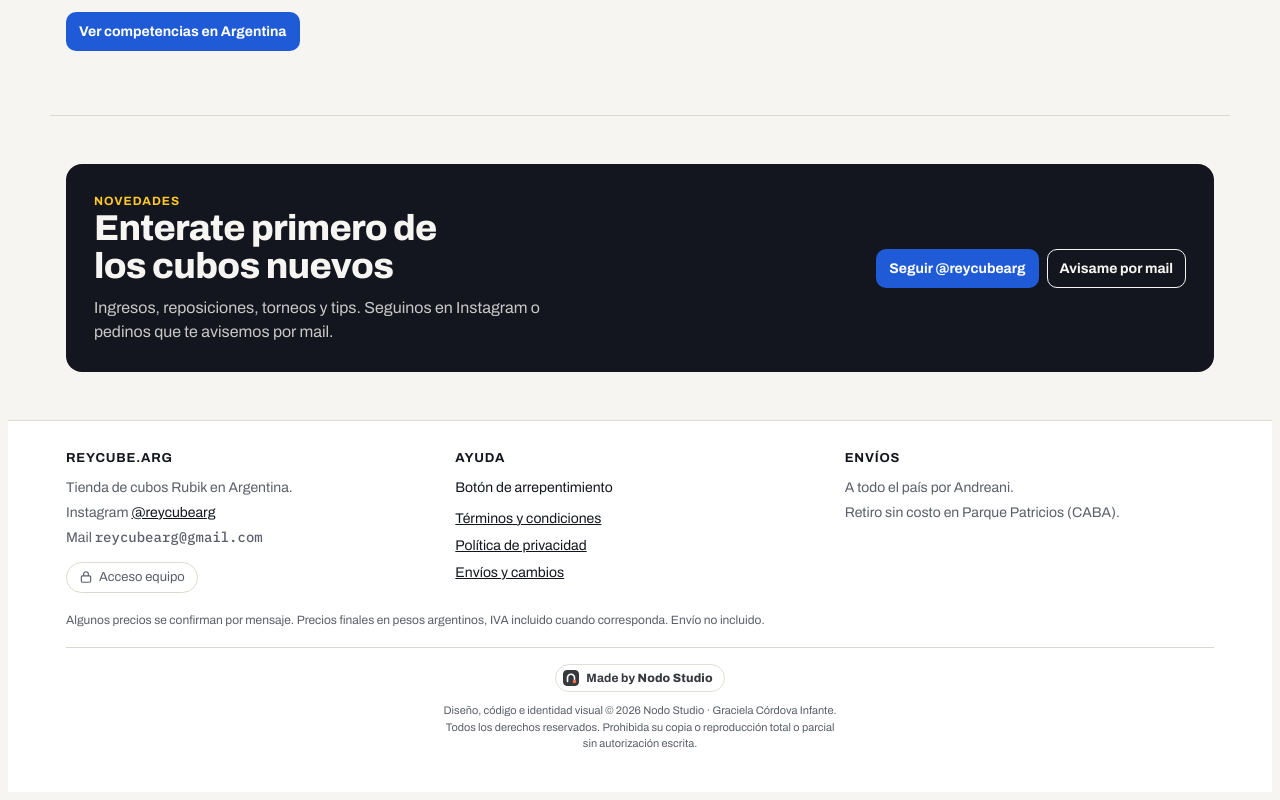
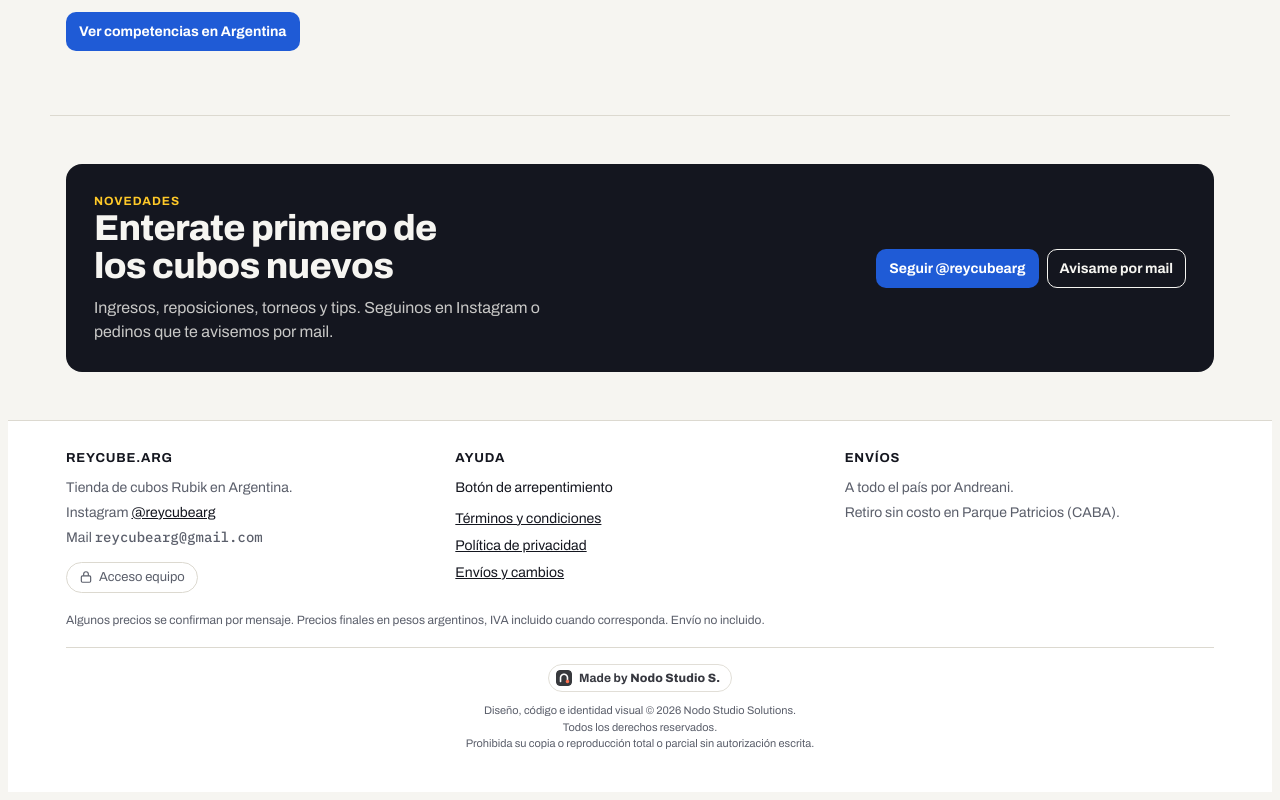
Before and after one commit to GracielaCordova/reycube.arg, a website: page public/index.html in a window 1280 px wide. Shown: the part 7958-8758 px from the top of the page. Drawn offline with Linux system fonts and the light colour scheme; no server answers.

Commit message:
Update index.html

```diff
--- a/public/index.html
+++ b/public/index.html
@@ -148,8 +148,8 @@
 </div>
 <p class="legal-note" id="legalNote"></p>
 <div class="derechos">
-<span class="made"><img src="img/nodo-studio.png" alt="" width="16" height="16"><span>Made by <b>Nodo Studio</b></span></span>
-<p>Diseño, código e identidad visual © 2026 Nodo Studio · Graciela Córdova Infante.<br>Todos los derechos reservados. Prohibida su copia o reproducción total o parcial sin autorización escrita.</p>
+<span class="made"><img src="img/nodo-studio.png" alt="" width="16" height="16"><span>Made by <b>Nodo Studio S.</b></span></span>
+<p>Diseño, código e identidad visual © 2026 Nodo Studio Solutions.<br>Todos los derechos reservados. <br>Prohibida su copia o reproducción total o parcial sin autorización escrita.</p>
 </div>
 </div>
 </footer>
```
